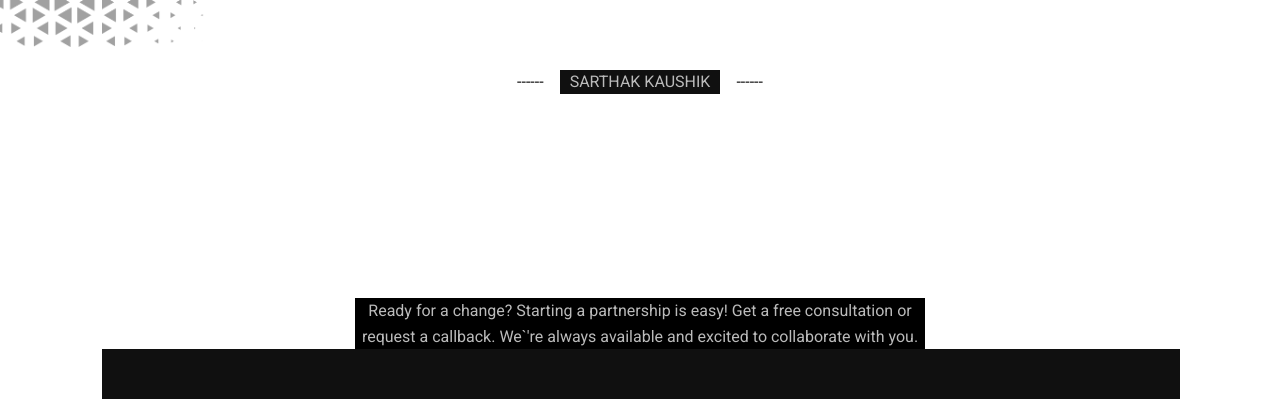
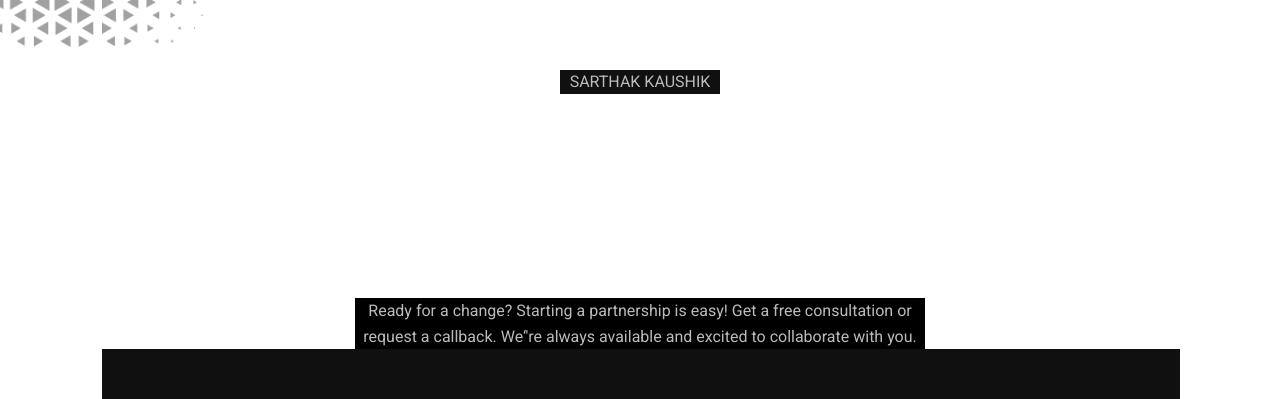
Before and after one commit to chasin619/001event, a Next.js app: page /contact in a window 1280 px wide. Shown: the part 140-539 px from the top of the page. Built offline with nearby package versions, Linux system fonts and the light colour scheme.

Commit message:
fix:build-errorss

```diff
--- a/src/app/contact/page.tsx
+++ b/src/app/contact/page.tsx
@@ -11,17 +11,17 @@ function page() {
         height={100}
         width={100}
       />
-      <div className="flex gap-4 mb-5">
-        <span className="text-grey-900">------</span>
+      <div className="flex gap-4 mb-5 items-center">
+        <span className="line"></span>
         <p className="px-[10px] bg-grey-900 text-grey-500">SARTHAK KAUSHIK</p>
-        <span className="text-grey-900">------</span>
+        <span className="line"></span>
       </div>
       <h1 className="title uppercase text-center max-w-[800px] mb-[15px]">
         Take a Look around everything is evolving.
       </h1>
       <p className="box-border leading-[25.6px] max-w-[570px] text-center text-[rgb(187,187,187)] font-normal bg-black mt-[15px] mb-0 mx-[236.875px]">
         Ready for a change? Starting a partnership is easy! Get a free
-        consultation or request a callback. We`'re always available and excited
+        consultation or request a callback. We&lsquo;&apos;re always available and excited
         to collaborate with you.
       </p>
     </div>
--- a/src/components/ui/carousel.tsx
+++ b/src/components/ui/carousel.tsx
@@ -6,9 +6,9 @@ import "swiper/css";
 import "swiper/css/navigation";
 import "swiper/css/effect-fade";
 import "swiper/css/pagination";
-import Button from "./button";
 import gsap from "gsap";
 import Link from "next/link";
+import Image from "next/image";
 
 // Image sources array
 const images = [
@@ -82,7 +82,7 @@ const Carousel = () => {
     >
       {images.map((item, index) => (
         <SwiperSlide key={index} className="">
-          <img
+          <Image
             src={item?.src}
             alt={`Slide ${index + 1}`}
             className="w-full h-full object-cover"
--- a/src/components/ui/footer.tsx
+++ b/src/components/ui/footer.tsx
@@ -30,7 +30,7 @@ function footer() {
         </a>
         <div>
           <p className="text-[13px] tracking-[2px] font-normal text-center">
-            2025 &copy; Made with ❤️ by <a href="/">Shehbaz</a>
+            2025 &copy; Made with ❤️ by <Link href="/">Shehbaz</Link>
           </p>
         </div>
       </footer>
--- a/src/components/ui/loading.tsx
+++ b/src/components/ui/loading.tsx
@@ -1,7 +1,7 @@
 "use client";
 
 import { useState, useEffect } from "react";
-import { gsap, CSSPlugin, Expo } from "gsap";
+import { gsap, CSSPlugin} from "gsap";
 gsap.registerPlugin(CSSPlugin);
 
 export default function LoadingScreen() {
@@ -11,7 +11,7 @@ export default function LoadingScreen() {
   useEffect(() => {
     const timeout = setTimeout(() => setLoading(false), 3000);
 
-    let count = setInterval(() => {
+    const count = setInterval(() => {
       setCounter((prevCounter) => {
         if (prevCounter >= 100) {
           clearInterval(count);
--- a/src/components/ui/navbar.tsx
+++ b/src/components/ui/navbar.tsx
@@ -75,7 +75,7 @@ function Navbar() {
     <div>
       <div className="relative md:flex hidden">
         <div className="fixed z-40 left-0 top-0 flex flex-col justify-between items-center h-full pt-[22px] pb-[85px] w-[100px] border-r border-[hsla(0,_0%,_100%,_.07);]">
-          <a
+          <Link
             className="text-light text-[15px] font-normal"
             onMouseEnter={() =>
               gsap.to("#cursor", { scale: 2.6, duration: 0.2 })
@@ -84,7 +84,7 @@ function Navbar() {
             href="/"
           >
             SARTHAK
-          </a>
+          </Link>
           <div
             onClick={toggleSidebar}
             onMouseEnter={handleMouseEnter}
--- a/src/components/ui/sidebar.tsx
+++ b/src/components/ui/sidebar.tsx
@@ -1,6 +1,6 @@
 "use client";
 import Link from "next/link";
-import React, { useEffect, useRef, useState } from "react";
+import React, { useEffect, useRef } from "react";
 import { useSidebar } from "./sidebarContext";
 import gsap from "gsap";
 
@@ -8,36 +8,36 @@ const Navlinks = [
   {
     Serial: "01",
     name: "Home",
-    link: "",
+    link: "/",
   },
   {
     Serial: "02",
     name: "Portfolio",
-    link: "",
+    link: "/portfolio",
   },
   {
     Serial: "03",
     name: "Service",
-    link: "",
+    link: "/services",
   },
   {
     Serial: "04",
     name: "Blog",
-    link: "",
+    link: "/blog",
   },
   {
     Serial: "05",
     name: "About",
-    link: "",
+    link: "/about",
   },
   {
     Serial: "06",
     name: "Contact",
-    link: "",
+    link: "/contact",
   },
 ];
 
-function sidebar() {
+function Sidebar() {
   const { isOpen } = useSidebar();
   const sidebarRef = useRef(null);
 
@@ -53,7 +53,10 @@ function sidebar() {
     }
   }, [isOpen]);
   return (
-    <div className="bg-black fixed top-0 w-screen h-screen z-[40]" ref={sidebarRef}>
+    <div
+      className="bg-black fixed top-0 w-screen h-screen z-[40]"
+      ref={sidebarRef}
+    >
       <div className="border-t border-custom md:w-[calc(100%_-_200px)] w-full m-auto">
         <div className="py-[30px] max-w-[1200px] h-[100vh] m-auto w-[90%] flex justify-center gap-7 items-center font-Poppins ">
           <h1 className=" text-gray-700 text-[8rem] text-center md:text-[14rem] font-bold absolute md:left-24 z-0 opacity-[0.1]">
@@ -63,7 +66,7 @@ function sidebar() {
             <ol className="">
               {Navlinks.map((Item, index) => (
                 <li className="py-4" key={index}>
-                  <Link href="" />
+                  <Link href={Item.link} />
                   <small className="hidden md:block text-gray-600 tracking-wider pe-1 text-sm">
                     {Item.Serial}.
                   </small>
@@ -84,8 +87,8 @@ function sidebar() {
 
               <h1 className="text-yellow-700 py-2">Follow me</h1>
               <p className="text-white">
-                <span className="pe-3">Github.</span>{" "}
-                <span className="pe-3">Linkedin.</span>{" "}
+                <span className="pe-3">Github.</span>
+                <span className="pe-3">Linkedin.</span>
                 <span className="">Instagram.</span>
               </p>
             </div>
@@ -96,4 +99,4 @@ function sidebar() {
   );
 }
 
-export default sidebar;
+export default Sidebar;
--- a/src/pages/landing/how-we-are.tsx
+++ b/src/pages/landing/how-we-are.tsx
@@ -19,7 +19,6 @@ const HowWeAre = () => {
   const imageRef = useRef(null);
 
   useEffect(() => {
-    const textEl = textRef.current;
     const imageEl = imageRef.current;
 
     // Pin the image container while scrolling through text
```
Also changed, not shown: src/components/ui/sidebarContext.tsx (+6 -2 lines).
